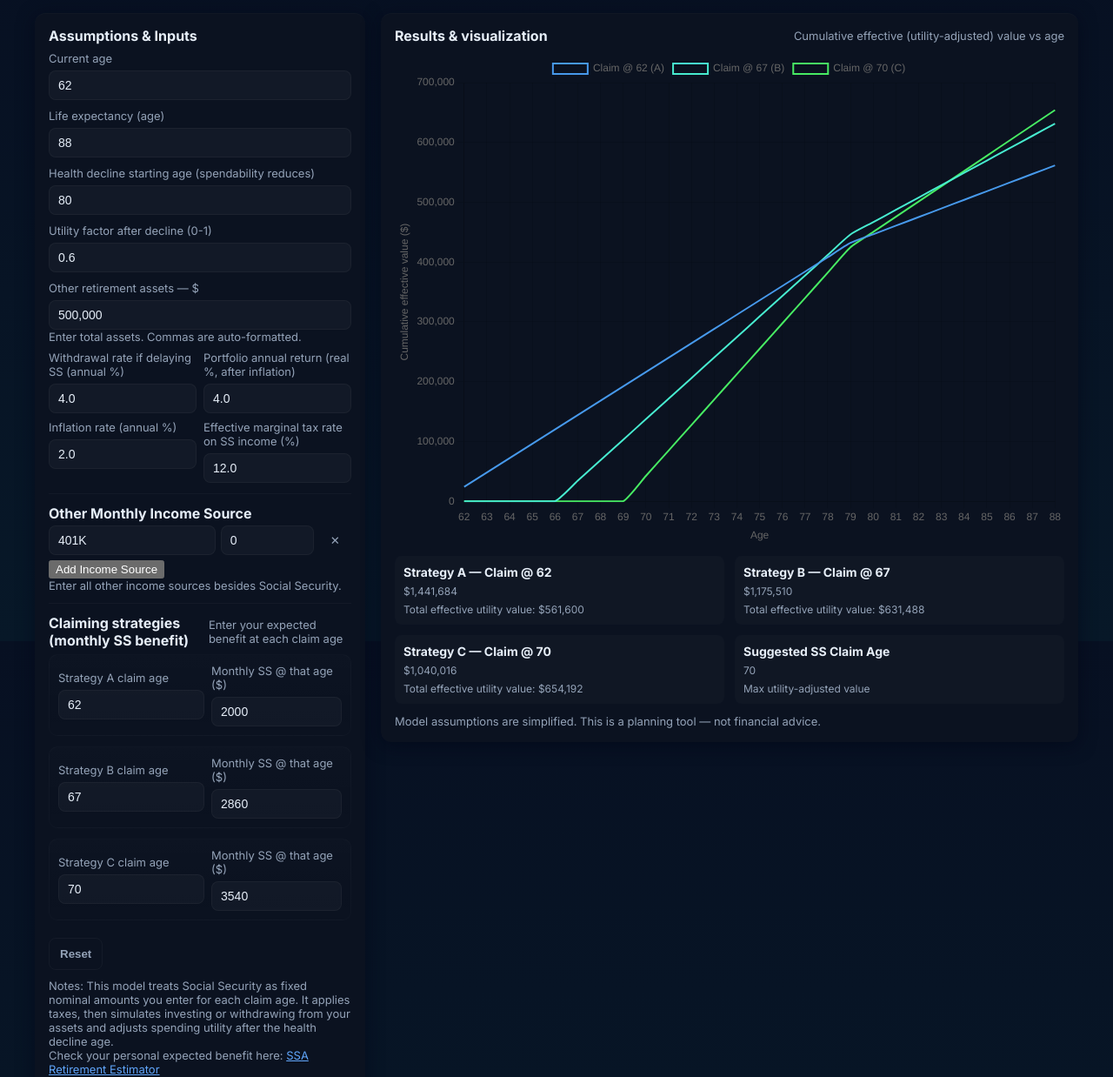
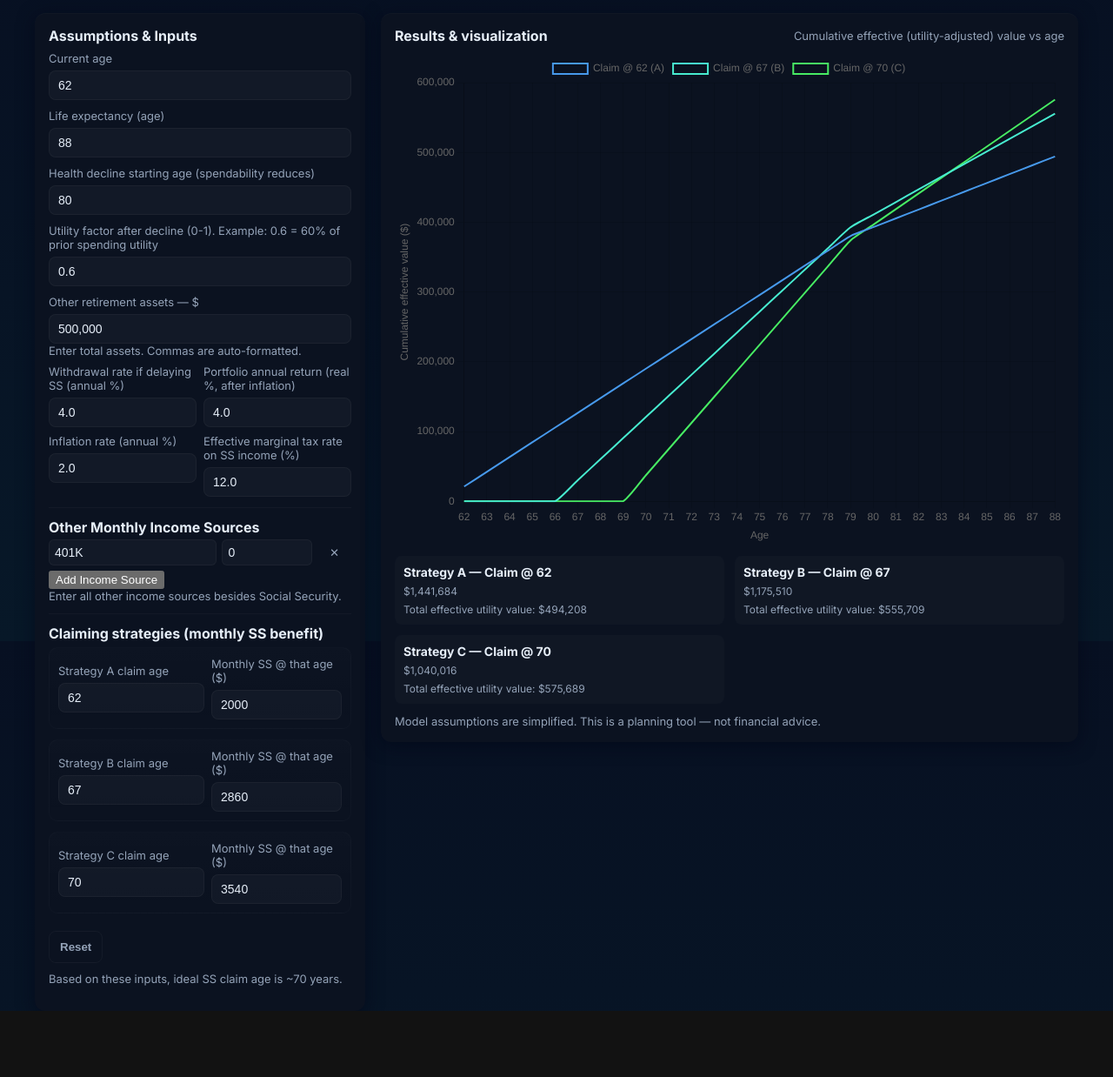
Before and after one commit to Yakapo113/Arkhive, a plain HTML site: page calculator/index.html in a window 1280 px wide. Shown: the part 63-1301 px from the top of the page at 87% size. After the commit the page ends 1225 px from the top, so only its background shows below. Drawn offline with nearby package versions, Linux system fonts and the light colour scheme.

Commit message:
Update index.html

```diff
--- a/calculator/index.html
+++ b/calculator/index.html
@@ -23,30 +23,12 @@
   color:#e6eef8;
   padding:20px;
 }
-  .wrap{
-    max-width:1200px;
-    margin:0 auto;
-  }
-  header{
-    display:flex;
-    align-items:center;
-    justify-content:space-between;
-    gap:20px;
-    margin-bottom:18px;
-  }
+.wrap{max-width:1200px;margin:0 auto;}
+header{display:flex;align-items:center;justify-content:space-between;gap:20px;margin-bottom:18px;}
 h1{font-size:20px;margin:0;}
 p.lead{margin:0;color:var(--muted);font-size:13px}
-  .grid{
-    display:grid;
-    grid-template-columns: 380px 1fr;
-    gap:18px;
-  }
-  .panel{
-    background:var(--card);
-    border-radius:var(--panel-radius);
-    padding:16px;
-    box-shadow: 0 4px 20px rgba(2,6,23,0.6), inset 0 1px 0 rgba(255,255,255,0.02);
-  }
+.grid{display:grid;grid-template-columns:380px 1fr;gap:18px;}
+.panel{background:var(--card);border-radius:var(--panel-radius);padding:16px;box-shadow:0 4px 20px rgba(2,6,23,0.6), inset 0 1px 0 rgba(255,255,255,0.02);}
 label{font-size:13px;color:var(--muted);display:block;margin-bottom:6px}
 input[type="number"], input[type="text"], select {
   width:100%;
@@ -58,14 +40,7 @@
   box-sizing:border-box;
   font-size:14px;
 }
-  input[type="range"] {
-    -webkit-appearance:none;
-    width:100%;
-    height:8px;
-    border-radius:4px;
-    background:rgba(96,165,250,0.3);
-    outline:none;
-  }
+input[type="range"] {-webkit-appearance:none;width:100%;height:8px;border-radius:4px;background:rgba(96,165,250,0.3);outline:none;}
 .row{display:flex;gap:10px}
 .row > *{flex:1}
 .small{font-size:12px;color:var(--muted)}
@@ -126,7 +101,7 @@
         <label style="margin-top:10px">Health decline starting age (spendability reduces)</label>
         <input id="healthDeclineAge" type="number" min="60" max="110" value="80">
 
-        <label style="margin-top:10px">Utility factor after decline (0-1)</label>
+        <label style="margin-top:10px">Utility factor after decline (0-1). Example: 0.6 = 60% of prior spending utility</label>
         <input id="utilityAfterDecline" type="number" step="0.01" min="0" max="1" value="0.6">
 
         <label style="margin-top:10px">Other retirement assets — $</label>
@@ -158,7 +133,7 @@
         <hr style="border:none;border-top:1px solid rgba(255,255,255,0.03);margin:12px 0">
 
         <div>
-          <strong>Other Monthly Income Source</strong>
+          <strong>Other Monthly Income Sources</strong>
           <div id="otherIncomeList"></div>
           <button type="button" id="addIncomeBtn" class="btn secondary" style="margin-top:6px;">Add Income Source</button>
           <div class="small muted">Enter all other income sources besides Social Security.</div>
@@ -168,7 +143,6 @@
 
         <div style="display:flex;justify-content:space-between;align-items:center;margin-bottom:6px">
           <strong>Claiming strategies (monthly SS benefit)</strong>
-          <span class="small muted">Enter your expected benefit at each claim age</span>
         </div>
 
         <div class="strategy">
@@ -214,11 +188,6 @@
           <button id="resetBtn" class="btn secondary" title="Reset to defaults">Reset</button>
         </div>
 
-        <div style="margin-top:10px" class="small muted">
-          Notes: This model treats Social Security as fixed nominal amounts you enter for each claim age. It applies taxes, then simulates investing or withdrawing from your assets and adjusts spending utility after the health decline age.<br>
-          Check your personal expected benefit here:
-          <a href="https://www.ssa.gov/benefits/retirement/estimator.html" target="_blank" style="color:var(--accent)">SSA Retirement Estimator</a>
-        </div>
       </div>
     </div>
 
@@ -235,6 +204,8 @@
 
         <div class="results-grid" id="summaryCards" style="margin-top:12px"></div>
 
+        <div id="tables" style="margin-top:12px"></div>
+
         <footer>
           <div class="muted">Model assumptions are simplified. This is a planning tool — not financial advice.</div>
         </footer>
@@ -243,19 +214,63 @@
   </div>
 </div>
 
-<!-- Chart.js CDN -->
 <script src="https://cdn.jsdelivr.net/npm/chart.js@4.4.0/dist/chart.umd.min.js"></script>
-
 <script>
 let myChart=null;
 let otherIncomeData=[];
 
-function formatUSD(x){ return x>=1000?x.toLocaleString(undefined,{style:'currency',currency:'USD',maximumFractionDigits:0}):'$'+x.toFixed(0);}
-function buildSummaryCard(title,main,sub){ return `<div class="stat"><h3>${title}</h3><p>${main}</p><p class="muted">${sub}</p></div>`;}
+function formatUSD(x){
+  if(isNaN(x)) return '$0';
+  return x>=1000? x.toLocaleString(undefined,{style:'currency',currency:'USD',maximumFractionDigits:0}):'$'+x.toFixed(0);
+}
+
+function addIncomeRow(label='401K',amount=0){
+  const otherIncomeList = document.getElementById('otherIncomeList');
+  const div=document.createElement('div');
+  div.style.display='flex'; div.style.gap='6px'; div.style.marginTop='4px';
+
+  const labelInput=document.createElement('input');
+  labelInput.type='text'; labelInput.placeholder='Income label'; labelInput.value=label;
+  labelInput.style.flex='2'; labelInput.style.padding='6px'; labelInput.style.borderRadius='6px';
+  labelInput.style.border='1px solid rgba(255,255,255,0.04)'; labelInput.style.background='var(--glass)';
+  labelInput.style.color='inherit'; labelInput.style.fontSize='14px';
+
+  const amountInput=document.createElement('input');
+  amountInput.type='text'; amountInput.placeholder='Amount $'; amountInput.value=amount.toLocaleString();
+  amountInput.style.flex='1'; amountInput.style.padding='6px'; amountInput.style.borderRadius='6px';
+  amountInput.style.border='1px solid rgba(255,255,255,0.04)'; amountInput.style.background='var(--glass)';
+  amountInput.style.color='inherit'; amountInput.style.fontSize='14px';
+
+  const delBtn=document.createElement('button'); delBtn.type='button'; delBtn.innerText='✕';
+  delBtn.style.flex='0.3'; delBtn.style.background='transparent'; delBtn.style.border='none'; delBtn.style.color='var(--muted)'; delBtn.style.cursor='pointer';
+
+  div.appendChild(labelInput); div.appendChild(amountInput); div.appendChild(delBtn);
+  otherIncomeList.appendChild(div);
+
+  let idx=otherIncomeData.length;
+  otherIncomeData.push(amount);
+
+  amountInput.addEventListener('input',e=>{
+    let v=parseFloat(e.target.value.replace(/[^0-9.]/g,''));
+    otherIncomeData[idx]=isNaN(v)?0:v;
+    runSimulationWrapper();
+  });
+
+  amountInput.addEventListener('blur',e=>{
+    e.target.value=otherIncomeData[idx].toLocaleString();
+  });
+
+  delBtn.addEventListener('click',()=>{
+    otherIncomeData.splice(idx,1);
+    div.remove();
+    runSimulationWrapper();
+  });
+}
 
 function runSimulation(inputs,strategy,otherIncome){
-  const startAge=inputs.currentAge,endAge=inputs.lifeExpectancy;
-  const ages=[],yearlyAfterTaxSS=[],yearlyNetSpendingValue=[],portfolioValues=[],cumulativeEffective=[];
+  const startAge=inputs.currentAge;
+  const endAge=inputs.lifeExpectancy;
+  const ages=[], cumulativeEffective=[];
   let portfolio=inputs.assets;
   const annualReturnNominal=inputs.realReturn/100;
   const taxRate=inputs.taxRate/100;
@@ -264,21 +279,25 @@ function runSimulation(inputs,strategy,otherIncome){
 
   for(let i=0;i<=endAge-startAge;i++){
     const age=startAge+i;
-    ages.push(age);
     const yearlySS=(age>=strategy.claimAge)?strategy.monthlyBenefit*12:0;
-    const yearlyIncome=yearlySS+otherIncome*12;
+    const afterTaxSS=yearlySS*(1-taxRate);
+    const yearlyIncome=afterTaxSS+otherIncome*12;
     const utilAdjusted=(age>=inputs.healthDeclineAge)?yearlyIncome*inputs.utilityAfterDecline:yearlyIncome;
 
     let withdrawalThisYear=0;
-    if(age<strategy.claimAge){ withdrawalThisYear=portfolio*withdrawRate; if(withdrawalThisYear>portfolio) withdrawalThisYear=portfolio; portfolio-=withdrawalThisYear;}
+    if(age<strategy.claimAge){
+      withdrawalThisYear=portfolio*withdrawRate;
+      if(withdrawalThisYear>portfolio) withdrawalThisYear=portfolio;
+      portfolio-=withdrawalThisYear;
+    }
     portfolio=portfolio*(1+annualReturnNominal);
-    portfolioValues.push(portfolio);
 
     cumEff+=utilAdjusted;
     cumulativeEffective.push(cumEff);
+    ages.push(age);
   }
 
-  return {ages,portfolioValues,cumulativeEffective,endingPortfolio:portfolio,totalEffective:cumEff};
+  return {ages,cumulativeEffective,endingPortfolio:portfolio,totalEffective:cumEff};
 }
 
 function runSimulationWrapper(){
@@ -295,69 +314,73 @@ function runSimulationWrapper(){
     taxRate:Number(document.getElementById('taxRate').value)
   };
 
-  let otherIncome=0;
-  otherIncomeData.forEach(v=>{if(!isNaN(v))otherIncome+=v;});
+  let otherIncome=0; otherIncomeData.forEach(v=>{ if(!isNaN(v)) otherIncome+=v; });
 
-  const strategies=['A','B','C'].map(l=>({
-    name:l,
-    claimAge:Number(document.getElementById(`claim${l}_age`).value),
-    monthlyBenefit:Number(document.getElementById(`claim${l}_amt`).value)
-  })).filter(s=>s.monthlyBenefit>0 && s.claimAge>=inputs.currentAge);
+  const strategies=['A','B','C'].map(l=>{
+    return {name:l, claimAge:Number(document.getElementById(`claim${l}_age`).value), monthlyBenefit:Number(document.getElementById(`claim${l}_amt`).value)};
+  }).filter(s=>s.monthlyBenefit>0 && s.claimAge>=inputs.currentAge);
 
-  if(strategies.length<1)return;
+  if(strategies.length<2) return;
 
   const sims=strategies.map(s=>({...s,sim:runSimulation(inputs,s,otherIncome)}));
   const ages=sims[0].sim.ages;
 
   const datasets=sims.map((s,idx)=>{
     const colorHue=210-idx*40;
-    return {label:`Claim @ ${s.claimAge} (${s.name})`,data:s.sim.cumulativeEffective,tension:0.2,borderWidth:2,pointRadius:0,borderColor:`hsl(${colorHue} 80% 60%)`,backgroundColor:'rgba(0,0,0,0)'};
+    return {label:`Claim @ ${s.claimAge} (${s.name})`, data:s.sim.cumulativeEffective, tension:0.2, borderWidth:2, pointRadius:0, borderColor:`hsl(${colorHue} 80% 60%)`, backgroundColor:'rgba(0,0,0,0)'};
   });
 
   const ctx=document.getElementById('cumulativeChart').getContext('2d');
-  if(myChart)myChart.destroy();
-  myChart=new Chart(ctx,{type:'line',data:{labels:ages,datasets},options:{
-    responsive:true,
-    interaction:{mode:'index',intersect:false},
-    stacked:false,
-    plugins:{legend:{position:'top'},tooltip:{callbacks:{label:function(c){return `${c.dataset.label}: ${formatUSD(c.parsed.y)}`;}}}},
-    scales:{x:{title:{display:true,text:'Age'}},y:{title:{display:true,text:'Cumulative effective value ($)'}}}
-  }});
+  if(myChart) myChart.destroy();
+  myChart=new Chart(ctx,{type:'line',data:{labels:ages,datasets},options:{responsive:true,interaction:{mode:'index',intersect:false},stacked:false,plugins:{legend:{position:'top'},tooltip:{callbacks:{label:function(context){return `${context.dataset.label}: ${formatUSD(context.parsed.y)}`;}}}},scales:{x:{title:{display:true,text:'Age'}},y:{title:{display:true,text:'Cumulative effective value ($)'}}}}});
 
   const summaryDiv=document.getElementById('summaryCards'); summaryDiv.innerHTML='';
-  sims.forEach(s=>{summaryDiv.innerHTML+=buildSummaryCard(`Strategy ${s.name} — Claim @ ${s.claimAge}`,`${formatUSD(s.sim.endingPortfolio)}`,`Total effective utility value: ${formatUSD(s.sim.totalEffective)}`);});
+  sims.forEach(s=>{
+    summaryDiv.innerHTML+=`<div class="stat"><h3>Strategy ${s.name} — Claim @ ${s.claimAge}</h3><p>${formatUSD(s.sim.endingPortfolio)}</p><p class="muted">Total effective utility value: ${formatUSD(s.sim.totalEffective)}</p></div>`;
+  });
 
-  // Suggested SS age
-  const best=sims.reduce((a,b)=>a.sim.totalEffective>b.sim.totalEffective?a:b);
-  summaryDiv.innerHTML+=buildSummaryCard(`Suggested SS Claim Age`,`${best.claimAge}`,`Max utility-adjusted value`);
+  // Suggest ideal claiming age
+  let best=0,maxEff=0;
+  sims.forEach(s=>{if(s.sim.totalEffective>maxEff){maxEff=s.sim.totalEffective;best=s.claimAge;}});
+  if(!document.getElementById('idealAge')){
+    const p=document.createElement('p'); p.id='idealAge'; p.className='small muted'; p.style.marginTop='10px';
+    document.querySelector('.panel').appendChild(p);
+  }
+  document.getElementById('idealAge').innerText=`Based on these inputs, ideal SS claim age is ~${best} years.`;
 }
 
-function addIncomeRow(label='401K',amount=0){
-  const list=document.getElementById('otherIncomeList');
-  const div=document.createElement('div'); div.style.display='flex'; div.style.gap='6px'; div.style.marginTop='4px';
-
-  const labelInput=document.createElement('input'); labelInput.type='text'; labelInput.value=label; labelInput.style.flex='2';
-  const amountInput=document.createElement('input'); amountInput.type='text'; amountInput.value=amount; amountInput.style.flex='1';
-
-  const delBtn=document.createElement('button'); delBtn.type='button'; delBtn.innerText='✕'; delBtn.style.flex='0.3'; delBtn.style.background='transparent'; delBtn.style.border='none'; delBtn.style.color='var(--muted)'; delBtn.style.cursor='pointer';
-
-  div.appendChild(labelInput); div.appendChild(amountInput); div.appendChild(delBtn);
-  list.appendChild(div);
-
-  let idx=otherIncomeData.length;
-  otherIncomeData.push(amount);
-
-  amountInput.addEventListener('input',e=>{let v=parseFloat(e.target.value.replace(/[^0-9.]/g,''));otherIncomeData[idx]=isNaN(v)?0:v;runSimulationWrapper();});
-  delBtn.addEventListener('click',()=>{otherIncomeData.splice(idx,1);div.remove();runSimulationWrapper();});
-}
-
-document.getElementById('addIncomeBtn').addEventListener('click',()=>addIncomeRow());
-document.getElementById('resetBtn').addEventListener('click',()=>window.location.reload());
-
+// Event listeners
 window.addEventListener('load',()=>{
   addIncomeRow();
   runSimulationWrapper();
 });
+
+document.getElementById('addIncomeBtn').addEventListener('click',()=>{ addIncomeRow(); runSimulationWrapper(); });
+
+document.getElementById('resetBtn').addEventListener('click',()=>{
+  document.getElementById('currentAge').value=62;
+  document.getElementById('lifeExpectancy').value=88;
+  document.getElementById('healthDeclineAge').value=80;
+  document.getElementById('utilityAfterDecline').value=0.6;
+  document.getElementById('assets').value='500,000';
+  document.getElementById('withdrawRate').value=4.0;
+  document.getElementById('realReturn').value=4.0;
+  document.getElementById('inflation').value=2.0;
+  document.getElementById('taxRate').value=12.0;
+  document.getElementById('claimA_age').value=62;
+  document.getElementById('claimA_amt').value=2000;
+  document.getElementById('claimB_age').value=67;
+  document.getElementById('claimB_amt').value=2860;
+  document.getElementById('claimC_age').value=70;
+  document.getElementById('claimC_amt').value=3540;
+  otherIncomeData=[]; document.getElementById('otherIncomeList').innerHTML=''; addIncomeRow();
+  runSimulationWrapper();
+});
+
+// Re-run simulation when inputs change
+document.querySelectorAll('input[type=number]').forEach(inp=>inp.addEventListener('input',runSimulationWrapper));
+document.getElementById('assets').addEventListener('input',runSimulationWrapper);
+
 </script>
 </body>
 </html>
```
Lines whose indentation alone changed are shown as unchanged.
